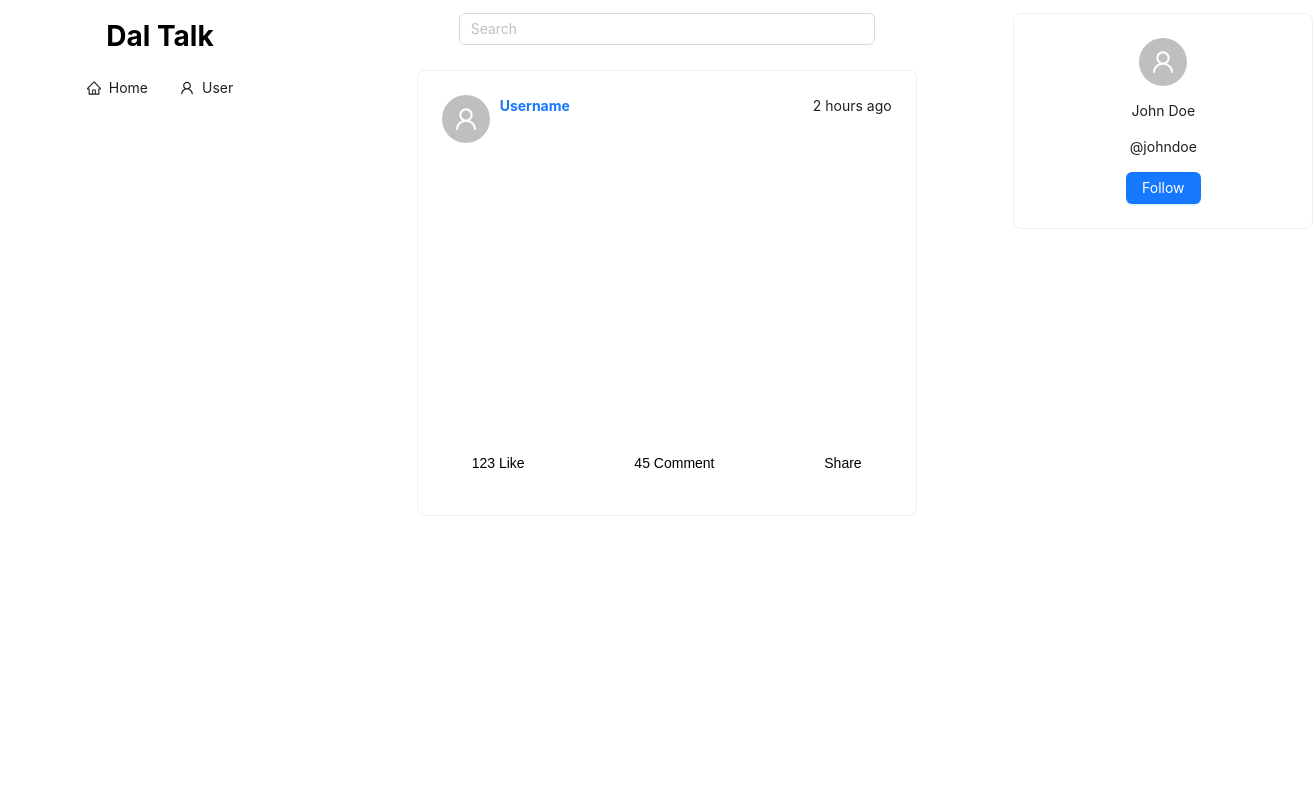
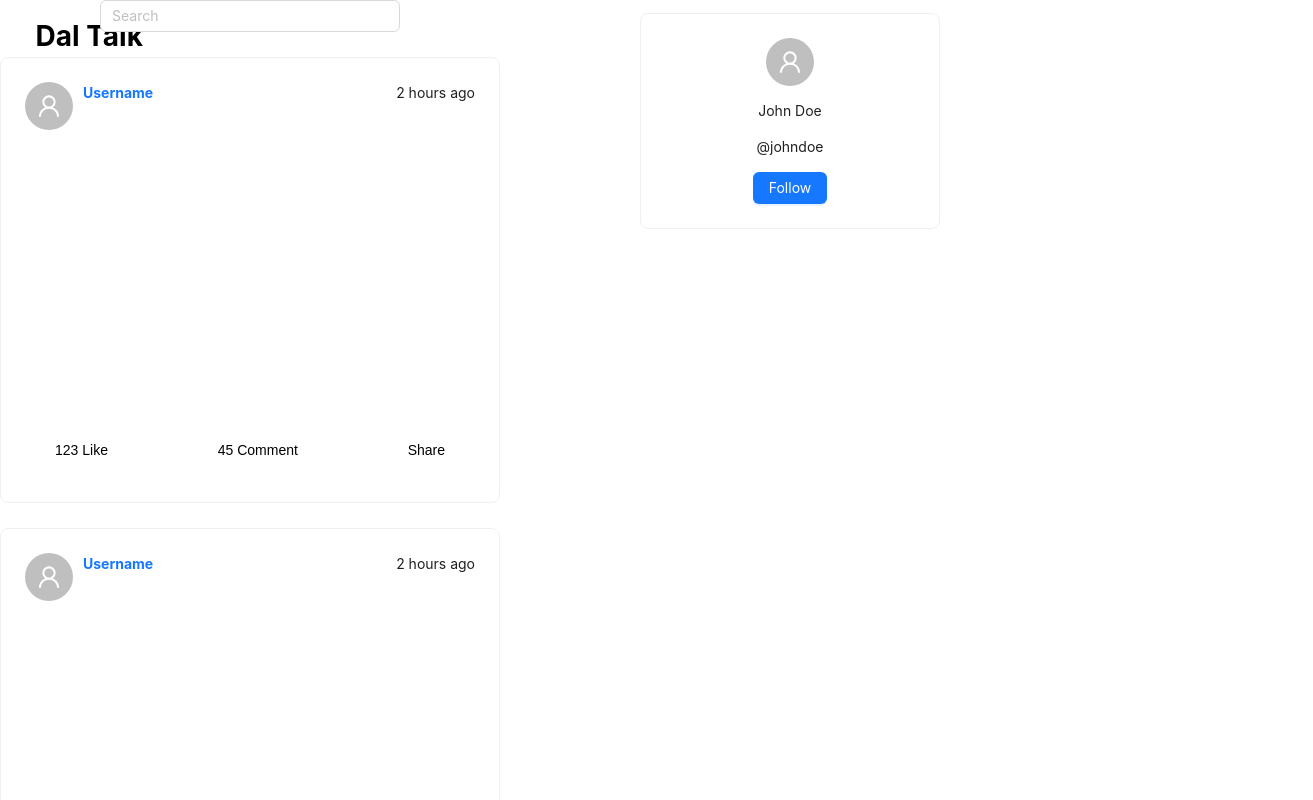
Before and after one commit to Kr224/Daltalks-Social-media-application, a React (Create React App) app in the folder Frontend/: page / in a window 1280 px wide. Shown: the whole page, 1313 px wide, since content can reach past the window. Built offline with nearby package versions, Linux system fonts and the light colour scheme.

Commit message:
update: update layout

```diff
--- a/Frontend/src/App.css
+++ b/Frontend/src/App.css
@@ -42,12 +42,4 @@
   position: fixed;
   top: 0;
   left: 0;
-  width: 100%; /* This corresponds to span={6} in a 24-column grid */
-  height: 100vh; /* Full height */
-  z-index: 1000; /* Ensure it is above other content */
 }
-
-.content-col {
-  margin-left: 25%;
-  width: 100%; /* This corresponds to span={18} in a 24-column grid */
-}
--- a/Frontend/src/App.js
+++ b/Frontend/src/App.js
@@ -10,12 +10,12 @@ const App = () => {
   return (
     <div className="App">
       <Row justify="center" align="top">
-        <Col span={6} className="navigation-col">
-          <div>
+        <Col span={6}>
+          <div class="navigation-col">
             <Navigation />
           </div>
         </Col>
-        <Col span={13} className="content-col">
+        <Col span={18} className="content-col">
           <div>
             <Router>
                 <Routes>
@@ -25,11 +25,6 @@ const App = () => {
             </Router>
           </div>
         </Col>
-        <Col span={5} className="Friencd-col">
-          <div>
-            <Friend />
-          </div>
-        </Col>
       </Row>
     </div>
   );
--- a/Frontend/src/Components/post.js
+++ b/Frontend/src/Components/post.js
@@ -1,6 +1,7 @@
 import React, { useState } from 'react';
 import { Col, Divider, Row, Card, Avatar, Input, Flex, Radio, Space } from 'antd';
 import { UserOutlined } from '@ant-design/icons';
+import Friend from './friends';
 
 import '../css/post.css';
 
@@ -18,6 +19,9 @@ const Post = () => {
 
     return (
         <div class="main">
+            <Row justify="center" align="top">
+                <Col span={16} className="navigation-col">
+                    <div>
                         <div class='search'>
                             <div class="search-bar">
                                 <Input placeholder="Search" />
@@ -51,6 +55,42 @@ const Post = () => {
                                 </Flex>
                             </Flex>
                         </div>
+                        <div class='post'>
+                            <Flex gap="middle" vertical>
+                                <Flex vertical={value === 'vertical'} class = "post-header">
+                                    <Card style={{ width: 500 }} >
+                                        <div className="space-align-block" class="profile">
+                                            <Space align="start">
+                                                <div class="profile-picture">
+                                                    <Avatar size={48} icon={<UserOutlined />} />
+                                                </div>
+                                                <div class="username">
+                                                    <a href="#">Username</a>
+                                                </div>
+                                            </Space>
+                                            <div class="timestamp">
+                                                <span >2 hours ago</span>
+                                            </div>
+                                        </div>
+                                        <div class="post-image">
+                                        </div>
+                                        <div class="post-actions">
+                                            <button class="like-button">123 Like</button>
+                                            <button class="comment-button">45 Comment</button>
+                                            <button class="share-button">Share</button>
+                                        </div>
+                                    </Card>
+                                </Flex>
+                            </Flex>
+                        </div>
+                    </div>
+                </Col>
+                <Col span={8} className="friends-col">
+                    <div>
+                        <Friend />
+                    </div>
+                </Col>
+            </Row>
         </div>
     );
 };
```
Lines whose indentation alone changed are shown as unchanged.
